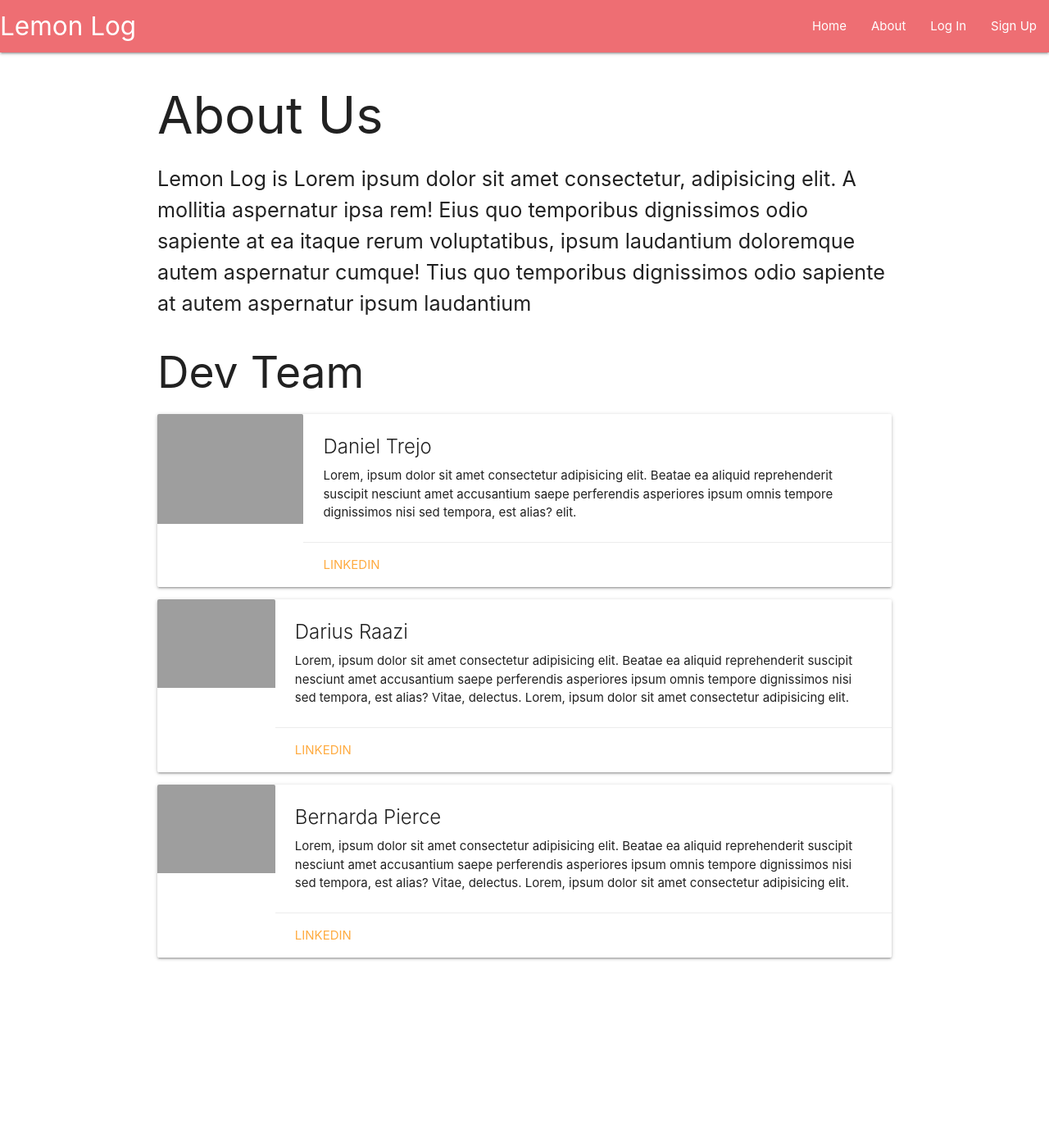
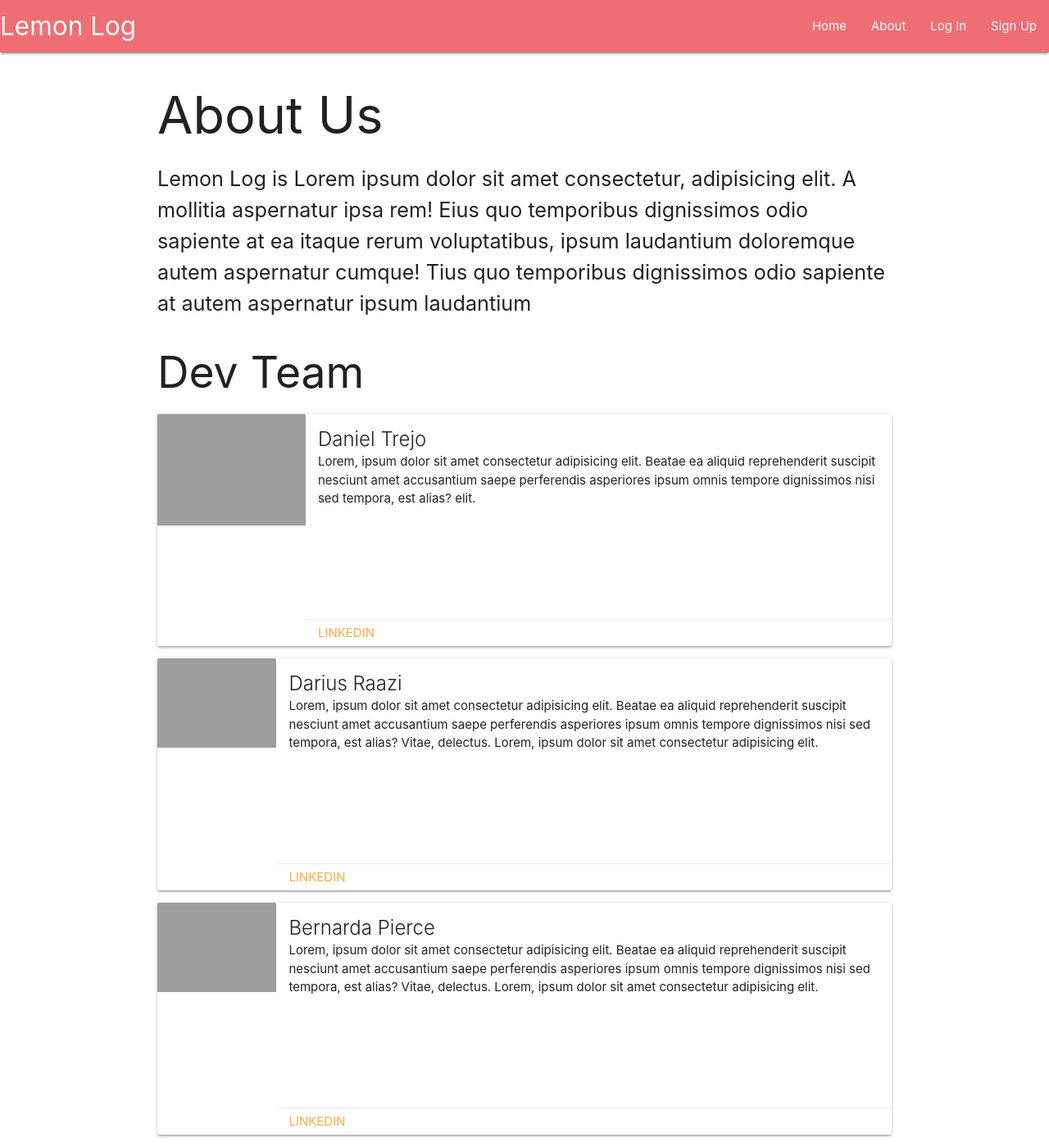
Before and after one commit to rauldtrejo/lemonLog-BDD-SEI0119, a Django app: page /about/ in a window 1280 px wide. Shown: the whole page at 82% size. Before the commit the page ends 1171 px from the top, so only its background shows below. Run offline with Django 3.2, Linux system fonts and the light colour scheme; some libraries are stand-ins or nearby versions; grey boxes are pictures that could not be loaded.

Commit message:
fixes issues with card classes

```diff
--- a/main_app/templates/about.html
+++ b/main_app/templates/about.html
@@ -1,4 +1,5 @@
-{% extends 'base.html' %} {% block content %}
+{% extends 'base.html' %}
+{% block content %}
 
 <h1>About Us</h1>
 
@@ -11,15 +12,15 @@
 
 <div class="col s12 m7">
   <h2 class="header">Dev Team</h2>
-  <div class="card large-screen">
+  <div class="card  large-screen">
     <div class="card-image">
       <img
         src="https://www.pngkey.com/png/detail/950-9501315_katie-notopoulos-katienotopoulos-i-write-about-tech-user.png"
       />
     </div>
     <div class="card-stacked">
-        <div class="card-content">
-            <span class="card-title">Daniel Trejo</span>
+        <div class="card-content l-content">
+            <span class="card-title l-title">Daniel Trejo</span>
             <p>
             Lorem, ipsum dolor sit amet consectetur adipisicing elit. Beatae ea
             aliquid reprehenderit suscipit nesciunt amet accusantium saepe
@@ -27,20 +28,20 @@
             tempora, est alias? elit.
             </p>
         </div>
-        <div class="card-action">
+        <div class="card-action l-action">
           <a href="#">LinkedIn</a>
         </div>
     </div>
   </div>
-  <div class="card large-screen">
+  <div class="card  large-screen">
     <div class="card-image">
       <img
         src="https://www.pngkey.com/png/detail/950-9501315_katie-notopoulos-katienotopoulos-i-write-about-tech-user.png"
       />
     </div>
     <div class="card-stacked">
-        <div class="card-content">
-            <span class="card-title">Darius Raazi</span>
+        <div class="card-content l-content">
+            <span class="card-title l-title">Darius Raazi</span>
             <p>
             Lorem, ipsum dolor sit amet consectetur adipisicing elit. Beatae ea
             aliquid reprehenderit suscipit nesciunt amet accusantium saepe
@@ -48,20 +49,20 @@
             tempora, est alias? Vitae, delectus. Lorem, ipsum dolor sit amet consectetur adipisicing elit.
             </p>
         </div>
-        <div class="card-action">
+        <div class="card-action l-action">
           <a href="#">LinkedIn</a>
         </div>
     </div>
   </div>
-  <div class="card large-screen">
+  <div class="card  large-screen">
     <div class="card-image">
       <img
         src="https://www.pngkey.com/png/detail/950-9501315_katie-notopoulos-katienotopoulos-i-write-about-tech-user.png"
       />
     </div>
     <div class="card-stacked">
-        <div class="card-content">
-            <span class="card-title">Bernarda Pierce</span>
+        <div class="card-content l-content">
+            <span class="card-title l-title">Bernarda Pierce</span>
             <p>
             Lorem, ipsum dolor sit amet consectetur adipisicing elit. Beatae ea
             aliquid reprehenderit suscipit nesciunt amet accusantium saepe
@@ -69,7 +70,7 @@
             tempora, est alias? Vitae, delectus. Lorem, ipsum dolor sit amet consectetur adipisicing elit.
             </p>
         </div>
-        <div class="card-action">
+        <div class="card-action l-action">
           <a href="#">LinkedIn</a>
         </div>
     </div>
```
